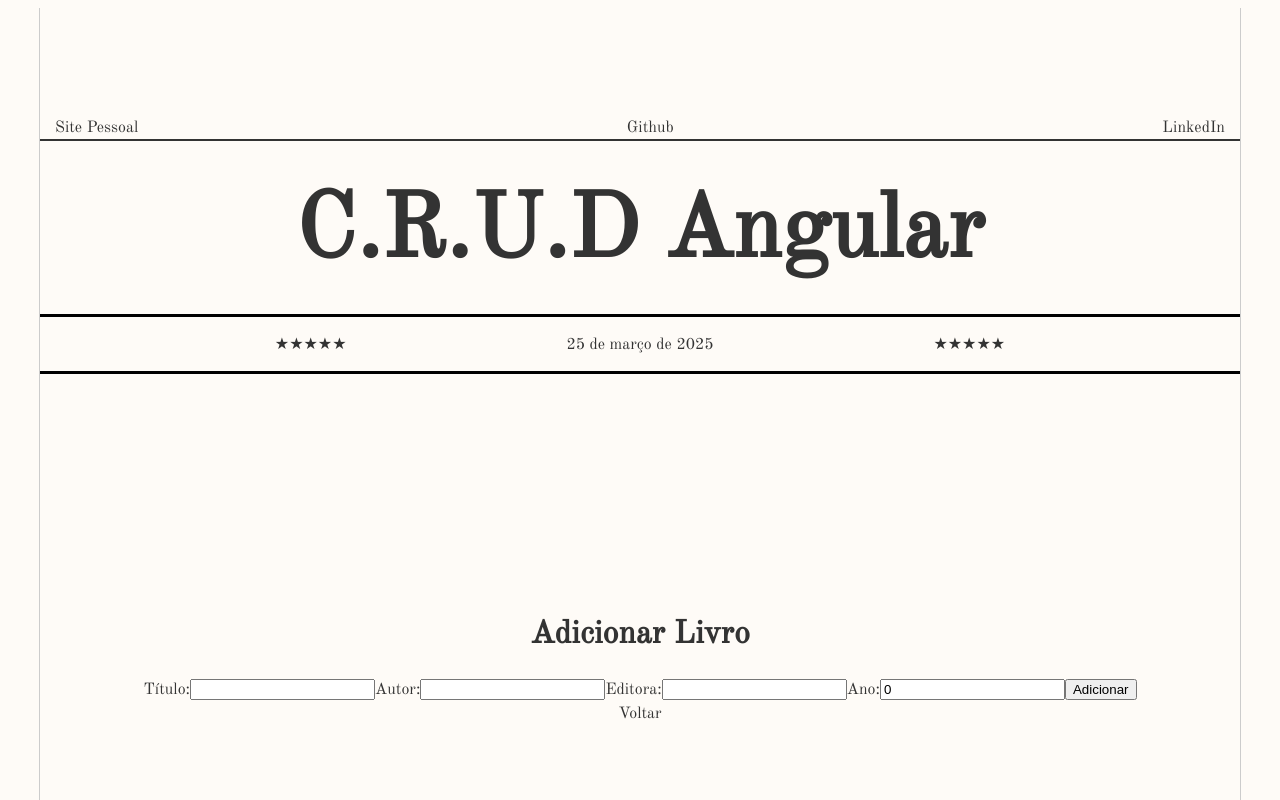
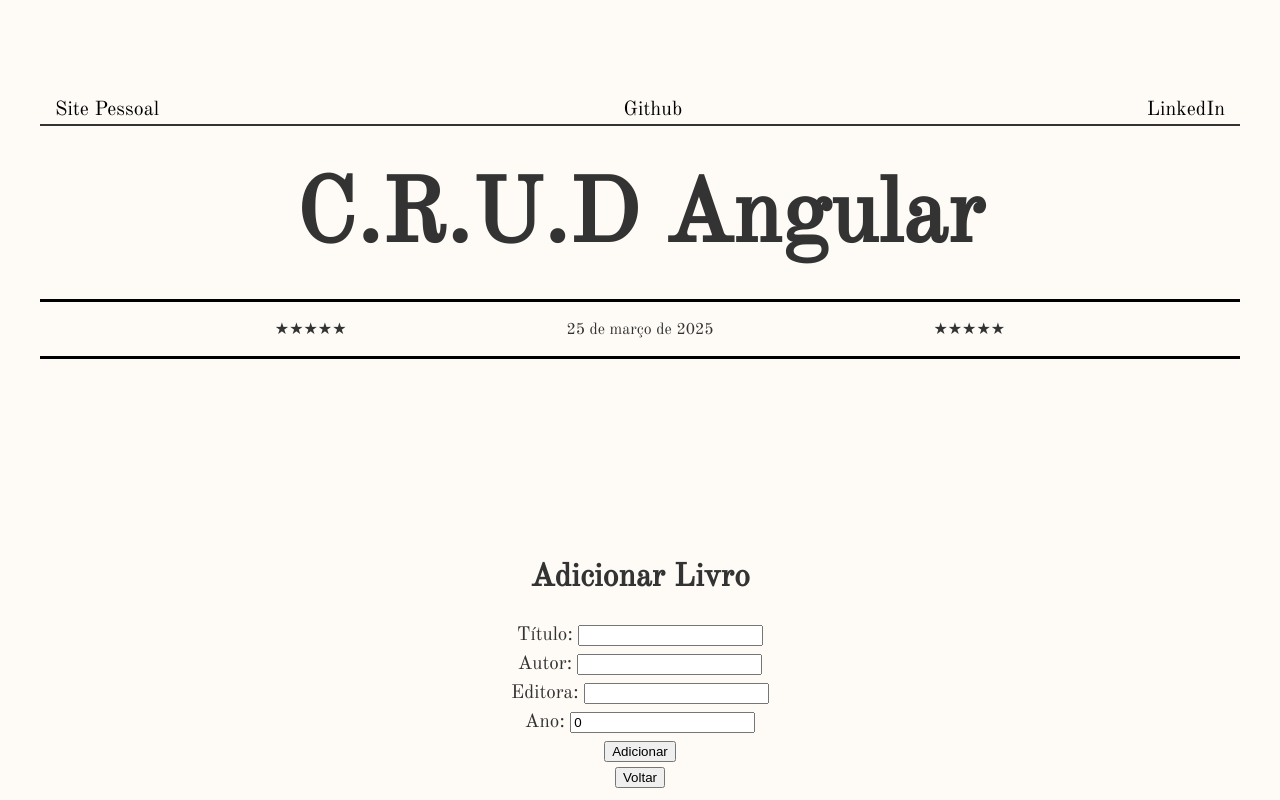
Before and after one commit to FelipeDNL/angular-crud-app, an Angular app: page /livros/adicionar in a window 1280 px wide. Shown: the top 800 px of the page. Built offline with nearby package versions, Linux system fonts and the light colour scheme.

Commit message:
Design final desktop.

```diff
--- a/src/app/app.component.html
+++ b/src/app/app.component.html
@@ -1,17 +1,14 @@
 <div class="container">
   <header>
     <div class="app-header-info">
-      <div>Site Pessoal</div>
-      <div>Github</div>
-      <div>LinkedIn</div>
+      <a class="link-1" href="https://felipednl.github.io" target="_blank">Site Pessoal</a>
+      <a class="link-2" href="https://github.com/FelipeDNL" target="_blank">Github</a>
+      <a class="link-3" href="https://linkedin.com/in/FelipeDNL" target="_blank">LinkedIn</a>
 
     </div>
     <h1 class="app-header">C.R.U.D Angular</h1>
 
     <div class="app-header-sub">
-
-      <div>
-      </div>
 
       <div>
         ★★★★★
@@ -23,10 +20,6 @@
         ★★★★★
       </div>
 
-      <div>
-
-      </div>
-
     </div>
 
   </header>
@@ -36,6 +29,6 @@
   </main>
 
   <footer>
-    <p>&copy; 2023 Minha Aplicação</p>
+    <p>&copy; 2025 Felipe D.</p>
   </footer>
 </div>
--- a/src/app/app.component.scss
+++ b/src/app/app.component.scss
@@ -1,8 +1,6 @@
 .container {
     width: 1200px;
     height: 1100px;
-    border-left: 1px solid #ccc;
-    border-right: 1px solid #ccc;
     text-align: center;
     display: flex;
     flex-direction: column;
@@ -15,6 +13,14 @@
     justify-content: space-between;
     padding-left: 15px;
     padding-right: 15px;
+}
+
+.link-1,
+.link-2,
+.link-3 {
+    text-decoration: none;
+    color: #000000;
+    font-size: 20px;
 }
 
 .app-header {
@@ -30,7 +36,7 @@
     padding: 15px;
     display: flex;
     flex-direction: row;
-    justify-content: space-between;
+    justify-content: space-evenly;
 }
 
 footer {
--- a/src/app/features/livros/adicionar-livro/adicionar-livro.component.html
+++ b/src/app/features/livros/adicionar-livro/adicionar-livro.component.html
@@ -1,13 +1,29 @@
 <h1>Adicionar Livro</h1>
+<div class="adicionar-livro-form">
   <form (ngSubmit)="adicionarLivro()">
-  <label for="titulo">Título:</label>
+
+    <div>
+      <label for="titulo">Título: </label>
       <input id="titulo" [(ngModel)]="livro.titulo" name="titulo" required>
-  <label for="autor">Autor:</label>
+    </div>
+
+    <div>
+      <label for="autor">Autor: </label>
       <input id="autor" [(ngModel)]="livro.autor" name="autor" required>
-  <label for="editora">Editora:</label>
+    </div>
+
+    <div>
+      <label for="editora">Editora: </label>
       <input id="editora" [(ngModel)]="livro.editora" name="editora" required>
-  <label for="ano">Ano:</label>
+    </div>
+
+    <div>
+      <label for="ano">Ano: </label>
       <input id="ano" type="number" [(ngModel)]="livro.ano" name="ano" required>
+    </div>
+
     <button type="submit">Adicionar</button>
   </form>
-<a routerLink="/livros">Voltar</a>
+</div>
+
+<button type="button" (click)="navigateToLivros()">Voltar</button>
--- a/src/app/features/livros/adicionar-livro/adicionar-livro.component.scss
+++ b/src/app/features/livros/adicionar-livro/adicionar-livro.component.scss
@@ -0,0 +1,5 @@
+.adicionar-livro-form {
+    display: flex;
+    flex-direction: column;
+    font-size: larger;
+}
--- a/src/app/features/livros/adicionar-livro/adicionar-livro.component.ts
+++ b/src/app/features/livros/adicionar-livro/adicionar-livro.component.ts
@@ -1,8 +1,8 @@
-import { Component, NgModule } from '@angular/core';
+import { Component } from '@angular/core';
 import { LivroService } from '../../../core/services/livro.service';
 import { Livro } from '../../../core/models/livro.model';
 import { CommonModule } from '@angular/common';
-import { Router, RouterLink } from '@angular/router';
+import { Router } from '@angular/router';
 import { FormsModule } from '@angular/forms';
 
 @Component({
@@ -19,6 +19,10 @@ export class AdicionarLivroComponent {
   adicionarLivro(): void {
     this.livro.id = Math.max(...this.livroService.getLivros().map(l => l.id)) + 1;
     this.livroService.addLivro(this.livro);
-    this.router.navigate(['/livros']);
+    this.router.navigate(['']);
+  }
+
+  navigateToLivros(): void {
+    this.router.navigate(['']); // Redireciona para a lista de livros
   }
 }
--- a/src/app/features/livros/editar-livro/editar-livro.component.html
+++ b/src/app/features/livros/editar-livro/editar-livro.component.html
@@ -1 +1,29 @@
-<p>editar-livro works!</p>
+<h1>Editar Livro</h1>
+<div class="editar-livro-form">
+  <form (ngSubmit)="editarLivro()">
+
+    <div>
+      <label for="titulo">Título: </label>
+      <input id="titulo" [(ngModel)]="livro.titulo" name="titulo" required />
+    </div>
+
+    <div>
+      <label for="autor">Autor: </label>
+      <input id="autor" [(ngModel)]="livro.autor" name="autor" required />
+    </div>
+
+    <div>
+      <label for="editora">Editora: </label>
+      <input id="editora" [(ngModel)]="livro.editora" name="editora" required />
+    </div>
+
+    <div>
+      <label for="ano">Ano: </label>
+      <input id="ano" type="number" [(ngModel)]="livro.ano" name="ano" required />
+    </div>
+
+    <button type="submit">Salvar</button>
+  </form>
+</div>
+
+<button type="button" (click)="navigateToLivros()">Cancelar</button>
--- a/src/app/features/livros/editar-livro/editar-livro.component.scss
+++ b/src/app/features/livros/editar-livro/editar-livro.component.scss
@@ -0,0 +1,5 @@
+.editar-livro-form{
+    display: flex;
+    flex-direction: column;
+    font-size: larger;
+}
--- a/src/app/features/livros/editar-livro/editar-livro.component.ts
+++ b/src/app/features/livros/editar-livro/editar-livro.component.ts
@@ -1,11 +1,41 @@
 import { Component } from '@angular/core';
+import { LivroService } from '../../../core/services/livro.service';
+import { Router, ActivatedRoute } from '@angular/router'; // Corrigir o import do Router
+import { FormsModule } from '@angular/forms';
+import { CommonModule } from '@angular/common';
 
 @Component({
   selector: 'app-editar-livro',
-  imports: [],
+  imports: [CommonModule, FormsModule],
   templateUrl: './editar-livro.component.html',
   styleUrl: './editar-livro.component.scss'
 })
 export class EditarLivroComponent {
+  livro: any = { id: 0, titulo: '', autor: '', editora: '', ano: 0 };
 
+  constructor(
+    private livroService: LivroService,
+    private route: ActivatedRoute,
+    private router: Router // Certifique-se de que o Router está corretamente injetado
+  ) {}
+
+  ngOnInit(): void {
+    // Obtém o ID do livro da rota e carrega os dados do livro
+    const id = Number(this.route.snapshot.paramMap.get('id'));
+    this.livro = this.livroService.getLivro(id);
+  }
+
+  editarLivro(): void {
+    try {
+      this.livroService.updateLivro(this.livro);
+      alert('Livro atualizado com sucesso!');
+      this.router.navigate(['']); // Redireciona para a lista de livros
+    } catch (error) {
+      alert('Erro ao atualizar o livro: ' + (error as Error).message);
+    }
+  }
+
+  navigateToLivros(): void {
+    this.router.navigate(['']); // Redireciona para a lista de livros
+  }
 }
--- a/src/app/features/livros/lista-livros/lista-livros.component.html
+++ b/src/app/features/livros/lista-livros/lista-livros.component.html
@@ -27,29 +27,27 @@
         </tr>
       </tbody>
     </table>
-    <a routerLink="/livros/adicionar">Adicionar Livro</a>
+
+    <div style="padding-top: 10px;">
+      <a routerLink="/livros/adicionar" >Adicionar Livro</a>
+    </div>
+
   </div>
 
   <div class="bloco-texto">
-    <h1>Texto</h1>
-    ipsum
-    dolor sit amet consectetur adipisicing elit. Quisquam, voluptatum
-    voluptates, quia voluptas sit aspernatur aut odit aut fugit, sed quia
-    consequuntur magni dolores eos qui ratione voluptatem sequi nesciunt.
-    Neque porro quisquam est, qui dolorem ipsum quia dolor sit amet, consectetur,
-    adipisci velit. Quisquam est et nemo qui ratione voluptatem sequi nesciunt.
-    Neque porro quisquam est, qui dolorem ipsum quia dolor sit amet, consectetur,
-    adipisci velit. Quisquam est et nemo qui ratione voluptatem sequi nesciunt.
+    <h1>Sobre Este Projeto</h1>
+    Fiz este projeto para praticar minhas habilidades usando Angular e TypeScript.
+    O projeto é um C.R.U.D (Create, Read, Update, Delete) simples que, como o nome já diz (em inglês), permite adicionar, ler,
+    editar e excluir livros de uma lista. A lista é exibida em uma tabela, onde cada livro é listado
+    com seu ID, título, autor, editora e ano de publicação, sendo essa lista armazenada em um simples array
+    sem conexão com um banco de dados e portanto sem persistencia de dados (ao pressionar F5 os dados são perdidos).
+
   </div>
 </div>
 
 <div class="bloco-texto-2">
-  ipsum
-  dolor sit amet consectetur adipisicing elit. Quisquam, voluptatum
-  voluptates, quia voluptas sit aspernatur aut odit aut fugit, sed quia
-  consequuntur magni dolores eos qui ratione voluptatem sequi nesciunt.
-  Neque porro quisquam est, qui dolorem ipsum quia dolor sit amet, consectetur,
-  adipisci velit. Quisquam est et nemo qui ratione voluptatem sequi nesciunt.
-  Neque porro quisquam est, qui dolorem ipsum quia dolor sit amet, consectetur,
-  adipisci velit. Quisquam est et nemo qui ratione voluptatem sequi nesciunt.
+  <h1>Mais Detalhes!  </h1>
+  É utilizado SCSS para estilizar e deixar o site visualmente mais interesssante, utlizando uma estética de jornal antigo
+  que mais ou menos encaixa na temática de livros (talvez nem tanto).
+  O repositório do projeto está disponível no meu GitHub e pode ser acessado <a href="https://github.com/FelipeDNL/angular-crud-app" target="_blank" class="link-1">aqui</a>.
 </div>
--- a/src/app/features/livros/lista-livros/lista-livros.component.scss
+++ b/src/app/features/livros/lista-livros/lista-livros.component.scss
@@ -40,3 +40,7 @@ tr.even {
 .bloco-texto-2 {
     padding-top: 50px;
 }
+
+.link-1 {
+    color: #000000;
+}
```
Also changed, not shown: src/styles.scss (line endings or trailing spaces), 1 other file (tests, documents, lock files or other folders). Lines whose indentation alone changed are shown as unchanged.
